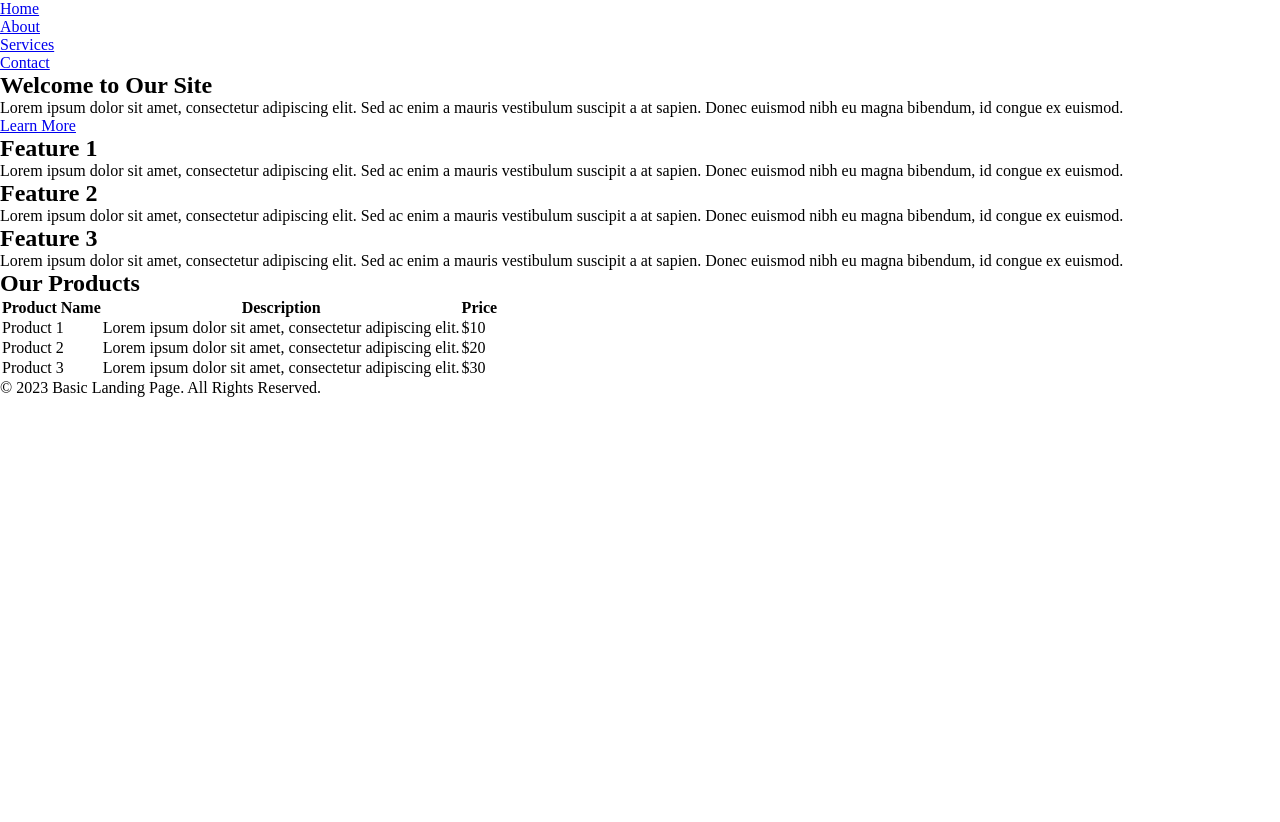
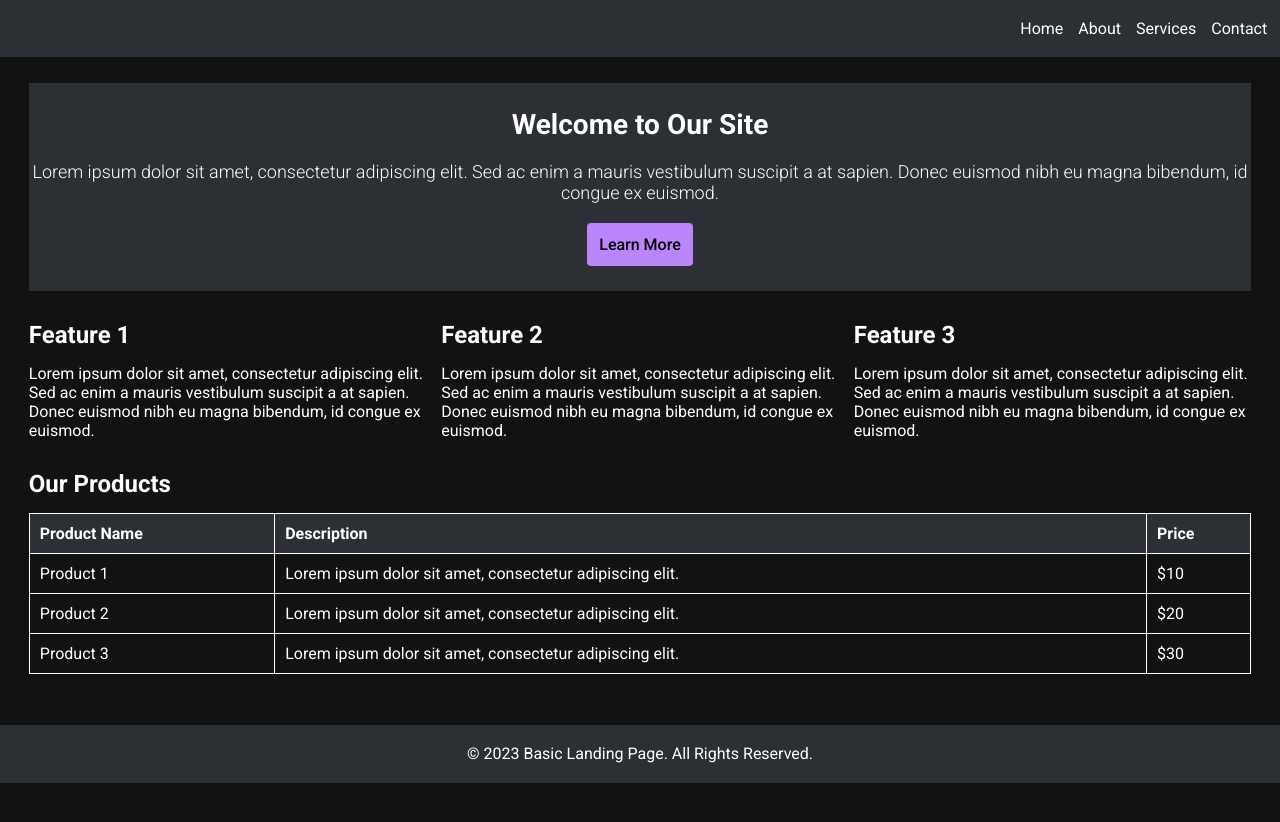
Before and after one commit to rtio/landing-page-challenge, a plain HTML site: page index.html in a window 1280 px wide. Before the commit the page ends 800 px from the top, so only its background shows below. Drawn offline with Linux system fonts and the light colour scheme.

Commit message:
Inicia as estilizações no arquivo CSS

```diff
--- a/style.css
+++ b/style.css
@@ -10,6 +10,7 @@
 
 
 /* default color variables */
+@import url('https://fonts.googleapis.com/css2?family=Roboto:wght@300;400;500;700&display=swap');
 :root {
     --primary: #BB86FC;
     --primary-light: #D1C4FE;
@@ -20,6 +21,8 @@
     --on-surface: #ffffff;
     --on-background: #ffffffde;
     --on-primary: #121212;
+
+    --fonte-primaria: 'Roboto', sans-serif;
 }
 
 /* reset styles */
@@ -28,3 +31,89 @@
     padding: 0;
     box-sizing: border-box;
 }
+body {
+    font-family: var(--fonte-primaria);
+    background-color: var(--background);
+    color: white;
+    padding: 0 0 8% 0;
+}
+.cabecalho {
+    background-color: var(--surface);
+    display: flex;
+    justify-content: flex-end;
+    padding: 1.5% 1%;
+}
+.cabecalho-menu {
+    display: flex;
+    gap: 15px;
+    list-style-type: none;
+}
+.cabecalho-menu-link {
+    text-decoration: none;
+    color: white;
+}
+.conteudo{
+    display: flex;
+    flex-direction: column;
+    gap: 30px;
+    padding: 2% 2.25% 4% 2.25%;
+}
+.conteudo-hero {
+    display: flex;
+    flex-direction: column;
+    align-items: center;
+    gap: 20px;
+    background-color: var(--surface);
+    padding: 25px 0;
+}
+.conteudo-hero-titulo {
+    font-weight: 700;
+    font-size: 28px;
+}
+.conteudo-hero-paragrafo {
+    font-weight: 300;
+    font-size: 18px;
+    text-align: center;
+}
+.conteudo-hero-link {
+    font-weight: 500;
+    text-decoration: none;
+    color: #000;
+    background-color: var(--primary);
+    padding: 12px;
+    border-radius: 4px;
+}
+.conteudo-hero-link:hover {
+    background-color: var(--primary-light);
+}
+.conteudo-features {
+    display: flex;
+    gap: 15px;
+}
+.conteudo-features-item {
+    display: flex;
+    flex-direction: column;
+    gap: 15px;
+}
+.conteudo-produtos {
+    display: flex;
+    flex-direction: column;
+    gap: 15px;
+}
+table, th, td {
+    border: 1px solid;
+    border-collapse: collapse;
+}
+thead {
+    text-align: left;
+    background-color: var(--surface);
+
+}
+th, td{
+    padding: 10px 0 10px 10px;
+}
+.rodape {
+    text-align: center;
+    background-color: var(--surface);
+    padding: 1.5% 0 1.5% 0;
+}
```
